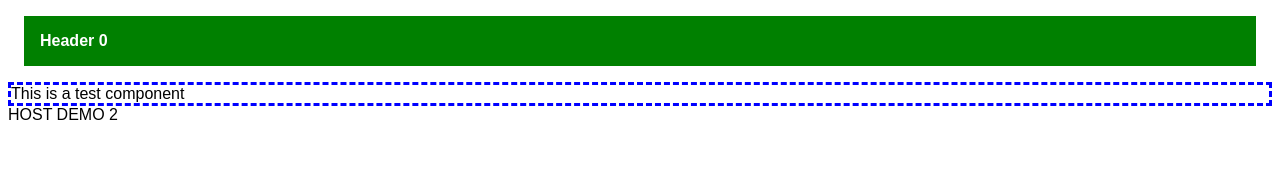
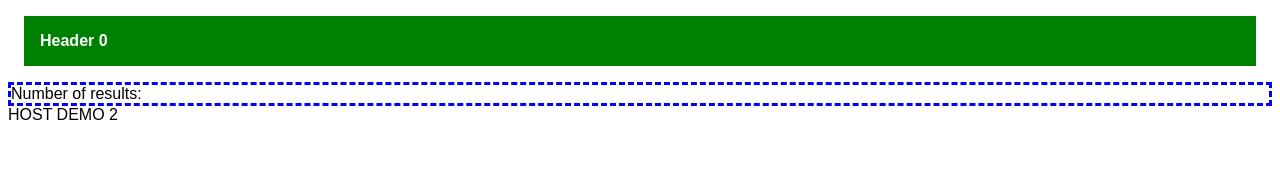
Before and after one commit to robhuzzey/mf-host-demo, a React app: page / in a window 1280 px wide. Shown: the top 172 px of the page. Built offline with nearby package versions, Linux system fonts and the light colour scheme.

Commit message:
Passed in a prop to see data transfers

```diff
--- a/src/Test.jsx
+++ b/src/Test.jsx
@@ -1,6 +1,6 @@
 import React from 'react';
-export default () => (
+export default ({ numberOfResults }) => (
     <div style={{
         border: "3px dashed blue"
-    }}>This is a test component</div>
+    }}>Number of results: {numberOfResults}</div>
 );
```
